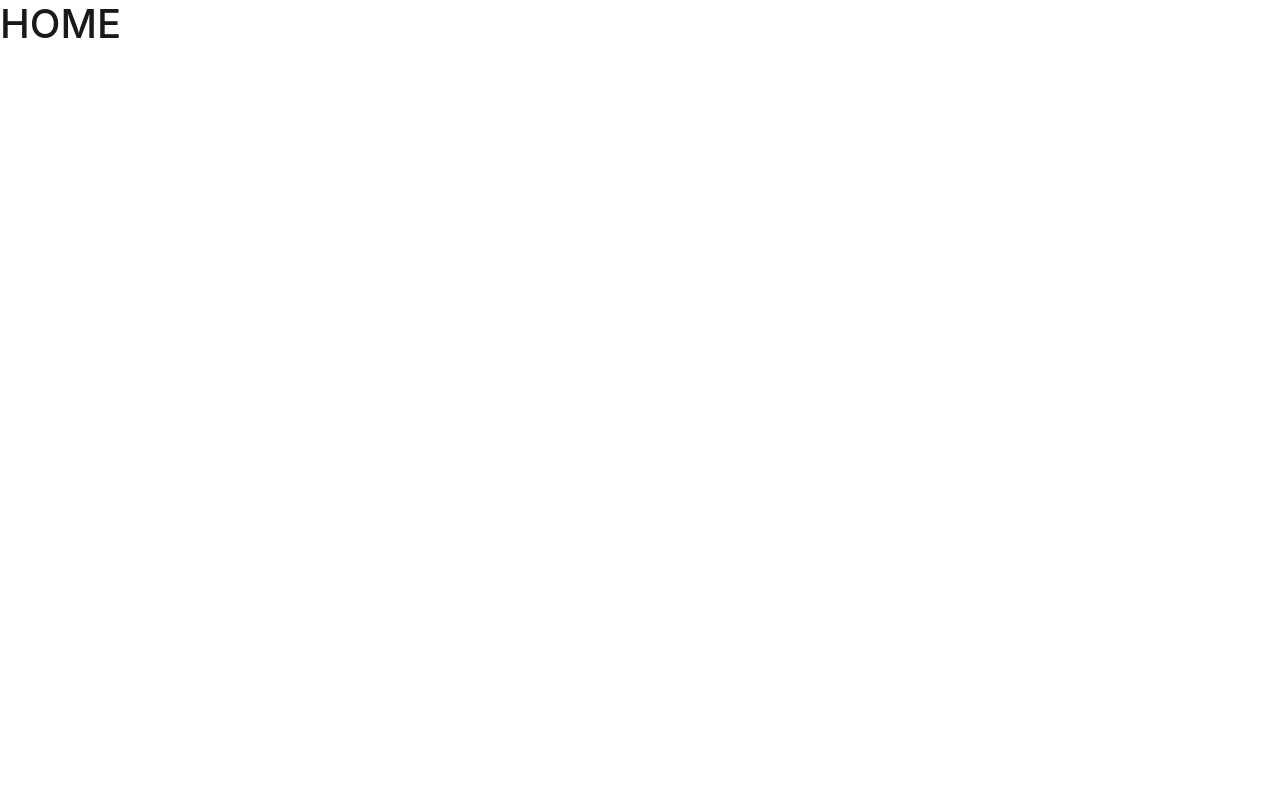
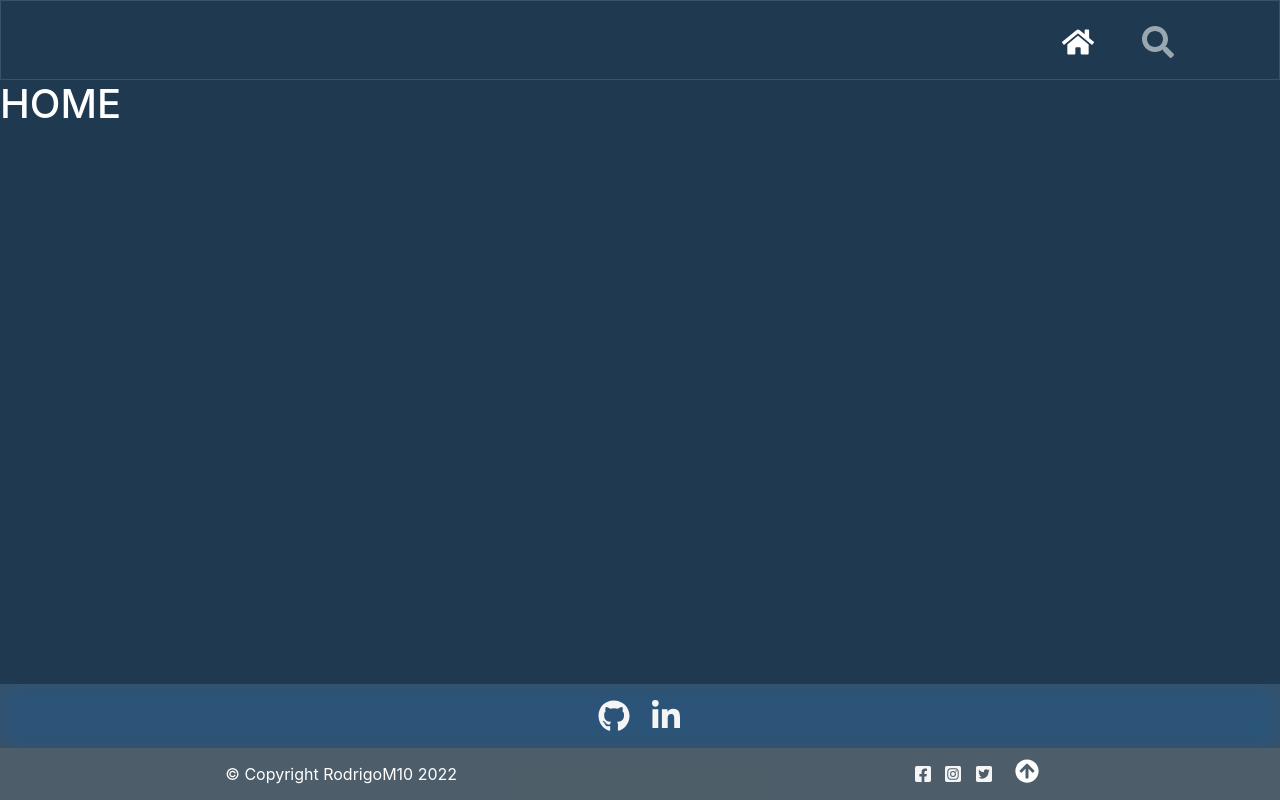
Before and after one commit to RodrigoM10/App-MoviePop-Frontend, a React (Create React App) app: page / in a window 1280 px wide. Built offline with nearby package versions, Linux system fonts and the light colour scheme.

Commit message:
footer and navbar setup / eliminacion de dependencias sin uso

```diff
--- a/package.json
+++ b/package.json
@@ -9,18 +9,14 @@
     "@testing-library/user-event": "^12.8.3",
     "axios": "^0.21.4",
     "bootstrap": "^5.1.3",
-    "framer-motion": "^5.6.0",
     "node-sass": "^6.0.1",
     "react": "^17.0.2",
-    "react-bootstrap": "^2.2.0",
+    "react-bootstrap": "^2.2.1",
     "react-dom": "^17.0.2",
-    "react-horizontal-timeline": "^1.5.3",
     "react-icons": "^4.3.1",
-    "react-intersection-observer": "^8.33.1",
     "react-redux": "^7.2.6",
     "react-router-dom": "^6.2.2",
     "react-scripts": "4.0.3",
-    "react-vertical-timeline-component": "^3.5.2",
     "web-vitals": "^1.1.2"
   },
   "scripts": {
--- a/src/App.css
+++ b/src/App.css
@@ -1,6 +1,7 @@
 body {
   box-sizing: border-box;
-  color:#18191b;
+  color:#ffffff;
+  background-color: #1F3950;
 }
 .schema-page {
   min-height: 100vh;
--- /dev/null
+++ b/src/components/footer/Footer.jsx
@@ -0,0 +1,44 @@
+import React from 'react'
+import { NavLink } from 'react-bootstrap';
+import { FaArrowCircleUp, FaFacebookSquare, FaGithub, FaInstagramSquare, FaLinkedinIn, FaTwitterSquare } from 'react-icons/fa';
+import './footer.css'
+
+
+export const Footer = () => {
+
+    const scrollToTop = () => {
+        window.scrollTo(0, 0);
+    };
+
+    return (
+        <div className="mt-auto footer-style">
+            <div className="d-flex justify-content-center align-items-center p-3 footer-top">
+                <NavLink href='https://github.com/RodrigoM10' target='_blank' className="p-0 mx-1">
+                    <FaGithub className="social-icon-top" />
+                </NavLink>
+                <NavLink href='https://www.linkedin.com/in/rodrigo-mendoza-b8b6931a4/' target='_blank' className="p-0 mx-1">
+                    <FaLinkedinIn className="social-icon-top" />
+                </NavLink>
+            </div>
+            <div className="d-flex align-items-center justify-content-around py-2 footer-top-buttom">
+                <div>
+                    <span >© Copyright RodrigoM10 2022 </span>
+                </div>
+                <div className="d-flex">
+                    <div className="d-flex justify-content-center align-items-center">
+                        <NavLink href='https://www.facebook.com/RMendoza95' target='_blank' className="p-0 mx-1">
+                            <FaFacebookSquare className="social-icon" />
+                        </NavLink>
+                        <NavLink href='https://www.instagram.com/rodrigomendoza10/' target='_blank' className="p-0 mx-1">
+                            <FaInstagramSquare className="social-icon" />
+                        </NavLink>
+                        <NavLink href='https://twitter.com/Rodri_Mendoza' target='_blank' className="p-0 mx-1">
+                            <FaTwitterSquare className="social-icon" />
+                        </NavLink>
+                    </div>
+                    <button onClick={scrollToTop} className=" to-top-btn mx-3"><FaArrowCircleUp className="mb-2" /></button>
+                </div>
+            </div>
+        </div>
+    )
+}
--- /dev/null
+++ b/src/components/footer/footer.css
@@ -0,0 +1,32 @@
+.footer-top{
+    backdrop-filter: blur(10px) saturate(180%);
+    -webkit-backdrop-filter: blur(10px) saturate(180%);
+    background-color: #f7f7f721;
+    color: white;
+}
+.footer-top-buttom{
+    background-color: rgba(133, 139, 135, 0.452);
+}
+.social-icon {
+    margin: 0 0.2rem;
+    color: whitesmoke !important;
+    width: 1rem;
+    font-size: 2rem;
+    cursor: pointer;
+}
+.social-icon-top {
+    margin: 0 0.4rem;
+    color: whitesmoke !important;
+    width: 2rem;
+    font-size: 2rem;
+    cursor: pointer;
+}
+.to-top-btn {
+    font-size: 1.5rem;
+    color:white;
+    text-decoration: none;
+    transition: 0.4s;
+    background-color: transparent;
+    border: none;
+    padding: 0;
+}
--- /dev/null
+++ b/src/components/navbarMain/NavbarMain.jsx
@@ -0,0 +1,25 @@
+import React from 'react'
+import { NavLink } from 'react-router-dom'
+import { Container, Nav, Navbar } from 'react-bootstrap'
+import { FaHome, FaSearch } from 'react-icons/fa';
+import './navbarMain.css'
+
+export const NavbarMain = () => {
+
+  return (
+    <Navbar variant="dark" className="navbar-style" expand="lg" >
+      <Container >
+          <Nav className="ms-auto border-0">
+            <div className="d-flex navbar-links">
+              <li className="mx-3" >
+                <Nav.Link as={NavLink} to="/" activeclassname="link-active"><FaHome/></Nav.Link>
+              </li>
+              <li className="mx-3">
+                <Nav.Link as={NavLink} to="/searchPage" activeclassname="link-active"><FaSearch/></Nav.Link>
+              </li>
+            </div>
+          </Nav>
+      </Container>
+    </Navbar>
+  )
+}
--- /dev/null
+++ b/src/components/navbarMain/navbarMain.css
@@ -0,0 +1,8 @@
+.navbar-style {
+  color: white;
+  height: 10vh;
+  border: 1px solid rgba(255, 255, 255, 0.125);
+}
+.navbar-links {
+  font-size: 2rem;
+}
--- a/src/layout/PublicLayout.jsx
+++ b/src/layout/PublicLayout.jsx
@@ -1,10 +1,14 @@
 import React from 'react';
+import { Footer } from '../components/footer/Footer';
+import { NavbarMain } from '../components/navbarMain/NavbarMain';
 
 const PublicLayout = ({ children }) => {
 
   return (
     <div className='schema-page'>
+      <NavbarMain />
       {children}
+      <Footer />
     </div>
   );
 };
```
Also changed, not shown: 1 other file (tests, documents, lock files or other folders).
